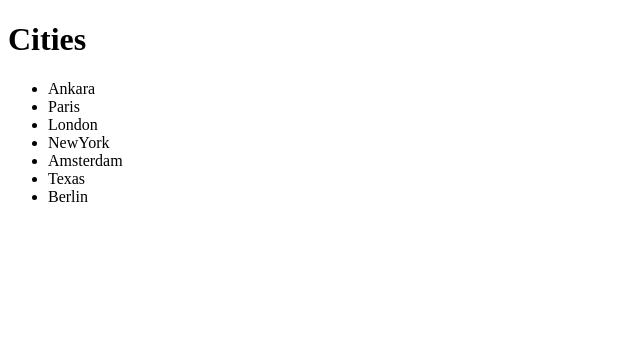
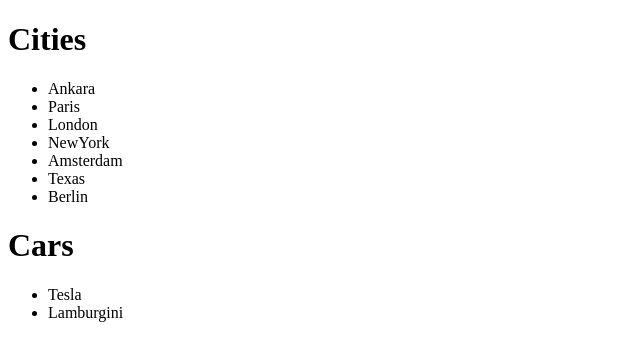
Before and after one commit to abayram/myFirstRepo, a plain HTML site: page index.html in a window 1280 px wide. Shown: the whole page, without its empty margins (0-640 px from the left). Drawn offline with Linux system fonts and the light colour scheme.

Commit message:
this is coming from aysel branch

```diff
--- a/index.html
+++ b/index.html
@@ -18,5 +18,11 @@
         <li>Texas</li>
         <li>Berlin</li>
     </ul>
+    <h1>Cars</h1>
+    <ul>
+        <li>Tesla</li>
+        <li>Lamburgini</li>
+
+    </ul>
 </body>
 </html>
```
